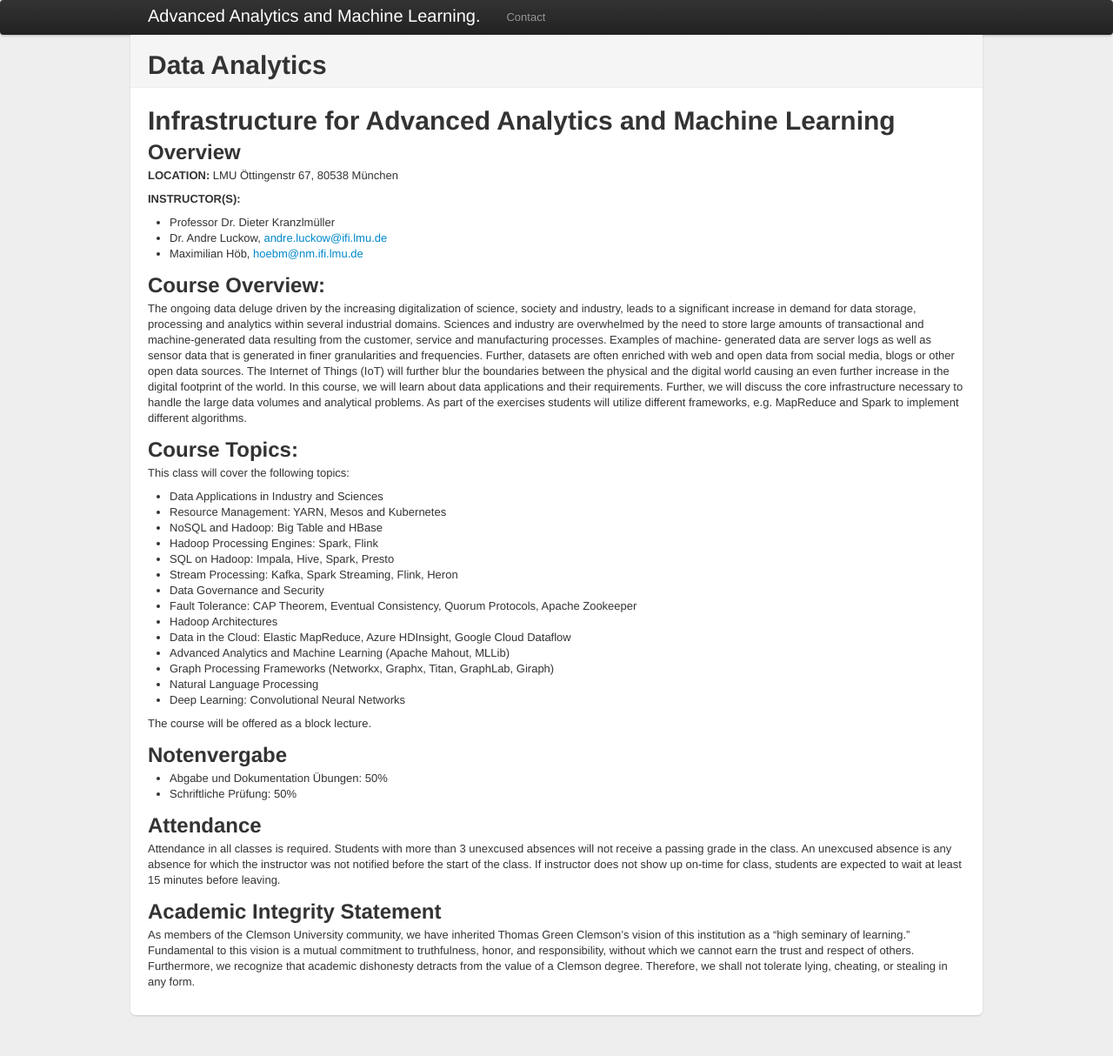
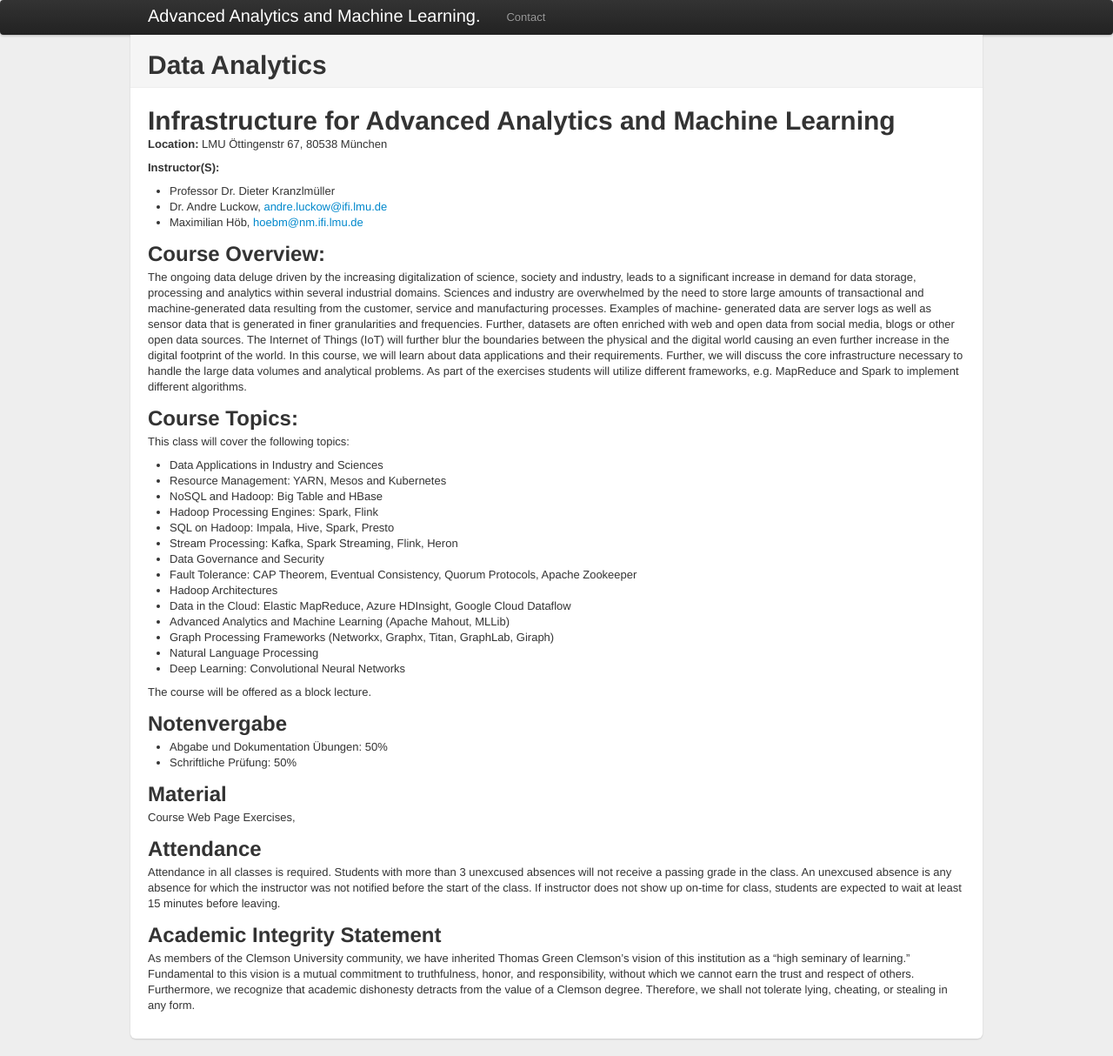
Before and after one commit to scalable-infrastructure/scalable-infrastructure.github.io, a Jekyll site: the page built from index.md, in a window 1280 px wide. Shown: the whole page at 87% size. Built offline with Jekyll 4.4.1, drawn with Linux system fonts in a browser that asks for light colours; before the commit the page ends 1187 px from its top, so only the background shows below that.

Commit message:
progress

```diff
--- a/index.md
+++ b/index.md
@@ -7,12 +7,11 @@ tagline:
 
 # Infrastructure for Advanced Analytics and Machine Learning
 
-## Overview
 
-**LOCATION:** LMU Öttingenstr 67, 80538 München
+**Location:** LMU Öttingenstr 67, 80538 München
 
 
-**INSTRUCTOR(S):**
+**Instructor(S):**
 
 * Professor Dr. Dieter Kranzlmüller
 * Dr. Andre Luckow, <andre.luckow@ifi.lmu.de>
@@ -65,6 +64,11 @@ The course will be offered as a block lecture.
 * Abgabe und Dokumentation Übungen: 50%
 * Schriftliche Prüfung: 50%
 
+## Material
+
+Course Web Page
+Exercises,
+
 
 ## Attendance
 
```
